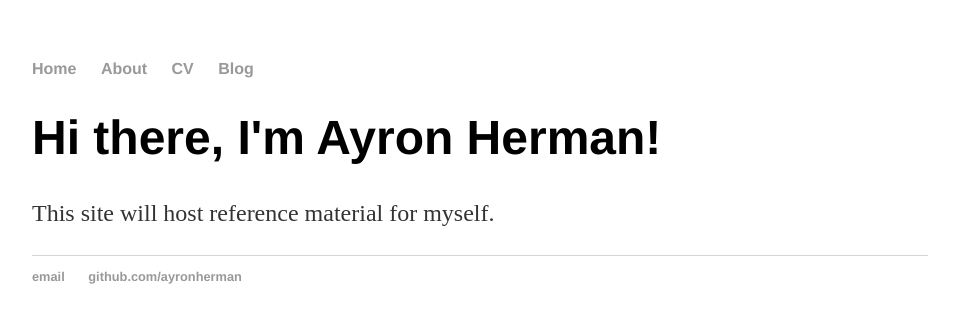
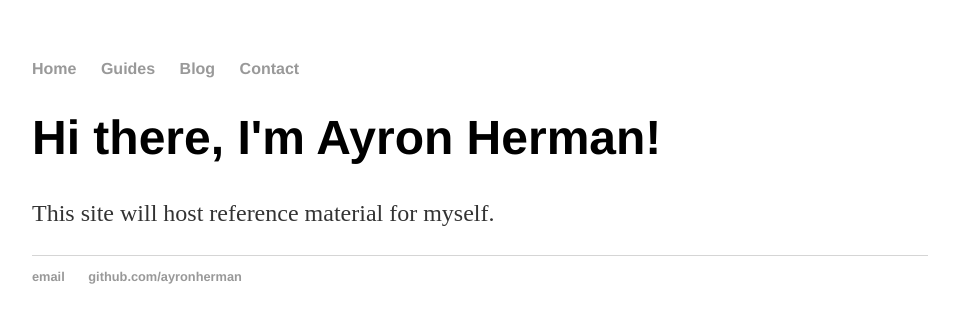
Before and after one commit to ayronherman/ayronherman.github.io, a Jekyll site: the page built from index.html, in a window 1280 px wide. Shown: the top 323 px of the page, without its empty margins (160-1119 px from the left). Built offline with Jekyll 4.4.1, drawn with Linux system fonts in a browser that asks for light colours.

Commit message:
Update default.html

```diff
--- a/_layouts/default.html
+++ b/_layouts/default.html
@@ -9,9 +9,9 @@
 			<nav>
 	    		<ul>
 	        		<li><a href="/">Home</a></li>
-		        	<li><a href="/about">About</a></li>
-	        		<li><a href="/cv">CV</a></li>
+		        	<li><a href="/guides">Guides</a></li>
 	        		<li><a href="/blog">Blog</a></li>
+	        		<li><a href="/contact">Contact</a></li>
 	    		</ul>
 			</nav>
 			<div class="container">
```
